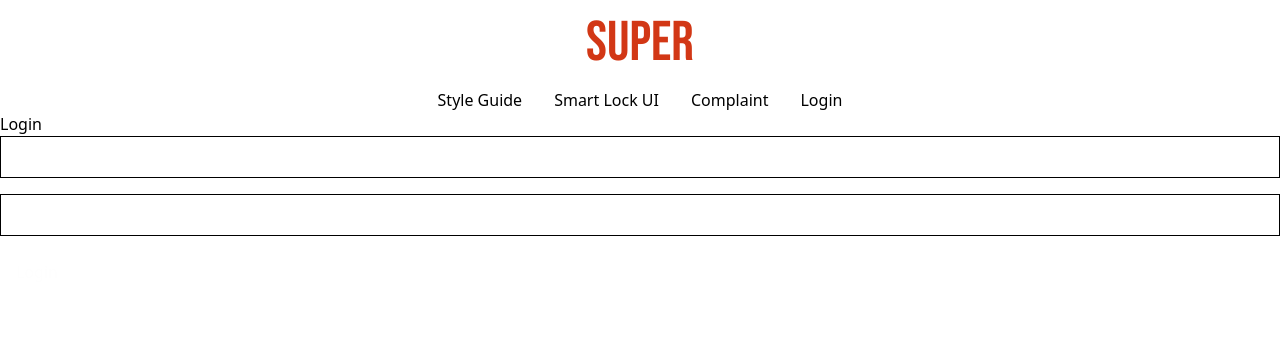
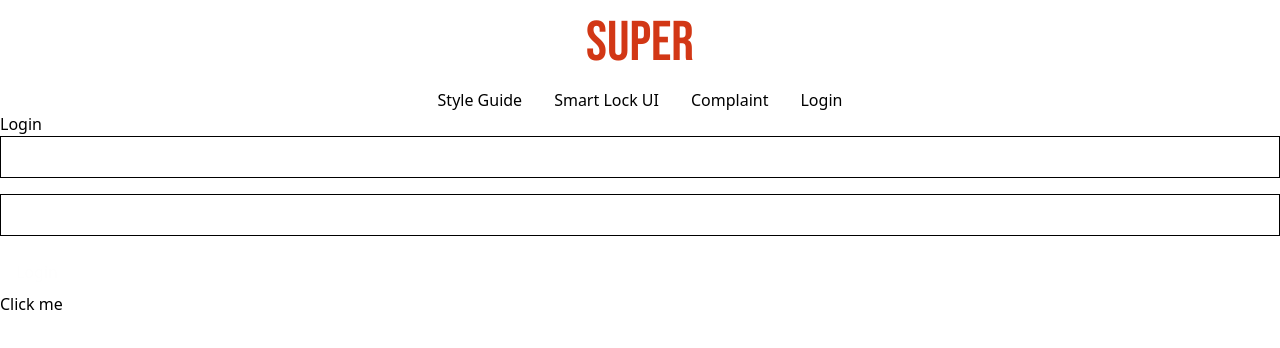
Before and after one commit to seancampbell3161/DSD-app, a React (Vite) app in the folder super_gui/: page /login in a window 1280 px wide. Shown: the top 348 px of the page. Built offline with nearby package versions, Linux system fonts and the light colour scheme.

Commit message:
send token with every request

```diff
--- a/super_gui/src/api/api.tsx
+++ b/super_gui/src/api/api.tsx
@@ -36,10 +36,9 @@ api.interceptors.response.use(
       } catch {
         // Handle refresh token error or redirect to login
         // For example, you might want to redirect to the login page
-        window.location.href = '/login';
+        // window.location.href = '/login';
       }
     }
-
     return Promise.reject(error);
   }
 );
--- a/super_gui/src/pages/login.tsx
+++ b/super_gui/src/pages/login.tsx
@@ -17,6 +17,10 @@ export const Login = () => {
     });
   };
 
+  const handleClick = async() => {
+    await api.get('/doors/1/status')
+  }
+
   const handleSubmit = async (e: React.FormEvent<HTMLFormElement>) => {
     e.preventDefault();
 
@@ -24,7 +28,7 @@ export const Login = () => {
       const response = await api.post('/auth/login', credentials)
       const { access_token } = response.data;
       console.log(access_token);
-      localStorage.setItem('accessToken', access_token);
+      localStorage.setItem('access_token', access_token);
 
     } catch (error) {
       console.error(error);
@@ -60,6 +64,9 @@ export const Login = () => {
         {error && <p className="text-red-500">{error}</p>}
       </form>
       {/* <TestEndpoint /> */}
+      <button onClick={handleClick}>
+        Click me
+      </button>
     </div>
   )
 }
```
